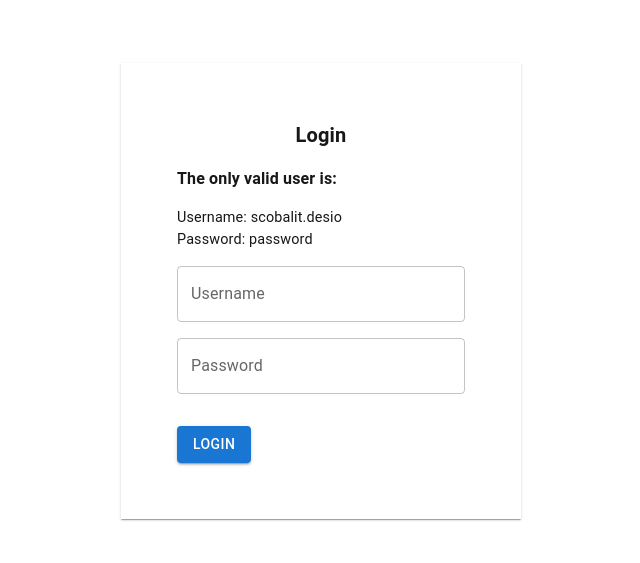
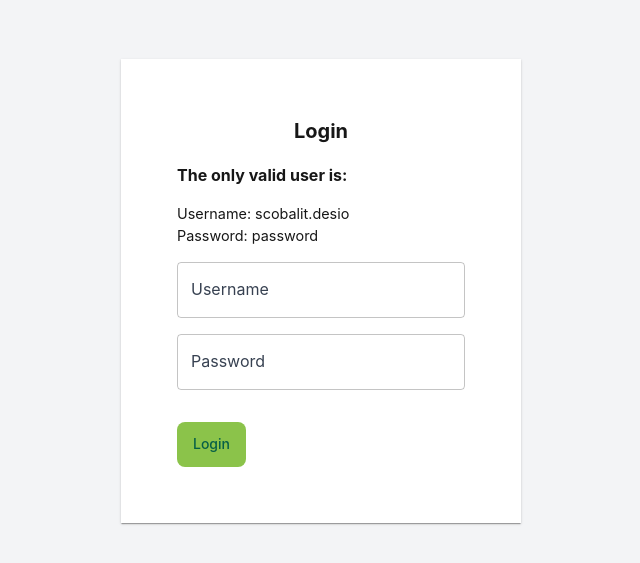
Before and after one commit to claclacla/Mindset, a Next.js app: page / in a window 1280 px wide. Shown: the part 109-672 px from the top of the page, without its empty margins (319-959 px from the left). Built offline with nearby package versions, Linux system fonts and the light colour scheme.

Commit message:
The components have a olive taste

```diff
--- a/src/app/components/ErrorMessage/index.tsx
+++ b/src/app/components/ErrorMessage/index.tsx
@@ -1,11 +1,14 @@
 import { JSX } from "react";
 
-import { Grid } from "@mui/system";
+import { Grid, useTheme } from "@mui/system";
+import { Typography } from "@mui/material";
 
 export default function ErrorMessage({ message, showError }: { message: string, showError: boolean }): JSX.Element {
+    const theme = useTheme();
+
     return (
         <Grid size={12}>
-            {showError && (<div title="error-message" className="w-full px-2 py-2 bg-red-300 text-center mb-6">{message}</div>)}
+            {showError && (<Typography sx={{p: 1, backgroundColor: theme.palette.primary.main, fontSize: "1rem", textAlign: "center"}}>{message}</Typography>)}
         </Grid>
     );
 }
--- a/src/app/providers.tsx
+++ b/src/app/providers.tsx
@@ -1,26 +1,20 @@
-/*
-"use client"; // Needed because Redux state is client-side
-
-import { Provider } from "react-redux";
-import { store } from "./store/store";
-
-export function Providers({ children }: { children: React.ReactNode }) {
-    return <Provider store={store}>{children}</Provider>;
-}
-*/
-
 'use client'
 
 import { Provider } from 'react-redux';
 import { PersistGate } from 'redux-persist/integration/react';
 import { store, persistor } from './repositories/store';
+import { ThemeProvider } from '@mui/material/styles';
+
+import theme from './theme/theme';
 import './globals.css';
 
 export default function Providers({ children }: { children: React.ReactNode }) {
     return (
         <Provider store={store}>
             <PersistGate loading={null} persistor={persistor}>
-                {children}
+                <ThemeProvider theme={theme}>
+                    {children}
+                </ThemeProvider>
             </PersistGate>
         </Provider>
     );
--- /dev/null
+++ b/src/app/theme/theme.ts
@@ -0,0 +1,52 @@
+import { createTheme } from '@mui/material/styles';
+
+const theme = createTheme({
+    palette: {
+        primary: {
+            main: '#8bc34a', // Tailwind green-300 (light green)
+            contrastText: '#065f46', // Tailwind green-900 (for better contrast)
+        },
+        secondary: {
+            main: '#f9a8d4', // Tailwind pink-300 (antique pink)
+            contrastText: '#831843', // Tailwind pink-900 (for better contrast)
+        },
+        background: {
+            default: '#f3f4f6', // Tailwind gray-100 (light gray)
+            paper: '#ffffff', // White background for components
+        },
+        text: {
+            primary: '#1f2937', // Tailwind gray-800 (dark text)
+            secondary: '#374151', // Tailwind gray-600
+        },
+    },
+    typography: {
+        fontFamily: '"Inter", "Roboto", "Arial", sans-serif',
+    },
+    components: {
+        MuiButton: {
+            styleOverrides: {
+                root: {
+                    borderRadius: '8px', // Slightly rounded corners
+                    textTransform: 'none', // Remove uppercase transformation
+                    padding: '10px 16px',
+                    boxShadow: 'none',
+                    '&:hover': {
+                        boxShadow: 'none', // Remove shadow on hover
+                        color: '#ffffff'
+                    },
+                },
+            },
+        },
+        MuiDrawer: {
+            styleOverrides: {
+                paper: {
+                    backgroundColor: '#8bc34a', // Light Green as background
+                    color: '#fff', // Text color
+                },
+            },
+        },
+
+    }
+});
+
+export default theme;
```
